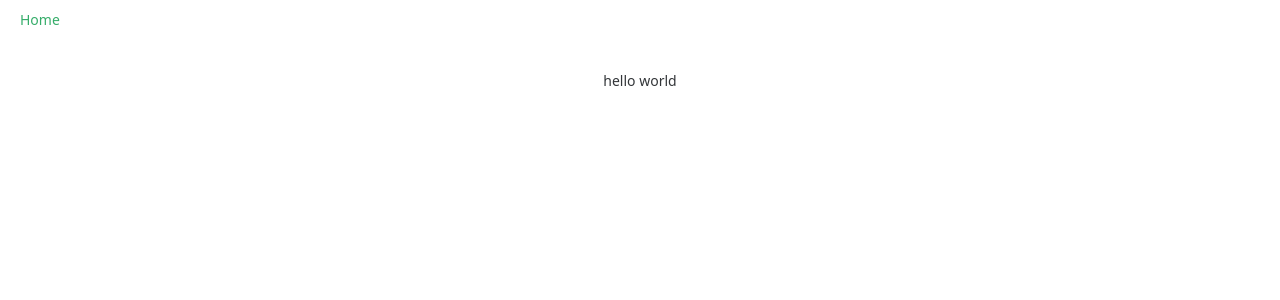
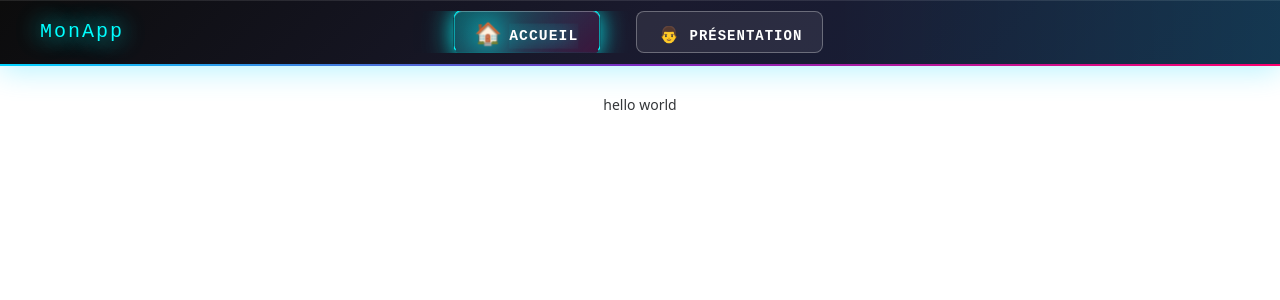
Before and after one commit to Fydyr/my-site, a Vue app: page / in a window 1280 px wide. Shown: the top 300 px of the page. Built offline with nearby package versions, Linux system fonts and the light colour scheme; the HTML template or start-up script is replaced by a standard one.

Commit message:
style(headermenu)

```diff
--- a/src/components/HeaderMenu.component.vue
+++ b/src/components/HeaderMenu.component.vue
@@ -1,17 +1,416 @@
 <template>
-  <n-menu :options="menuOptions" mode="horizontal" />
+  <n-layout-header bordered class="header">
+    <div class="header-content">
+      <!-- Logo/Brand -->
+      <div class="brand">
+        <n-text strong style="font-size: 20px; color: var(--primary-color)">
+          MonApp
+        </n-text>
+      </div>
+
+      <!-- Navigation Menu Desktop -->
+      <n-menu
+        :options="menuOptions"
+        :value="selectedKey"
+        mode="horizontal"
+        :root-indent="36"
+        class="nav-menu-centered desktop-only"
+      />
+
+      <!-- Menu Burger Mobile -->
+      <n-button
+        quaternary
+        circle
+        class="mobile-menu-button mobile-only"
+        @click="showMobileMenu = true"
+      >
+        <template #icon>
+          <span class="burger-icon">☰</span>
+        </template>
+      </n-button>
+    </div>
+
+    <!-- Drawer pour le menu mobile -->
+    <n-drawer
+      v-model:show="showMobileMenu"
+      :width="280"
+      placement="right"
+      class="mobile-drawer"
+    >
+      <n-drawer-content
+        title="Navigation"
+        closable
+        class="mobile-drawer-content"
+      >
+        <n-menu
+          :options="menuOptions"
+          :value="selectedKey"
+          mode="vertical"
+          class="mobile-nav-menu"
+        />
+      </n-drawer-content>
+    </n-drawer>
+  </n-layout-header>
 </template>
 
 <script lang="ts" setup>
-import { useRouter } from 'vue-router';
+import { useRouter, useRoute } from 'vue-router';
+import { h, computed, ref } from 'vue';
+import {
+  NLayoutHeader,
+  NMenu,
+  NText,
+  NButton,
+  NDrawer,
+  NDrawerContent,
+} from 'naive-ui';
 
 const router = useRouter();
+const route = useRoute();
 
-const menuOptions = [
+// État pour le menu burger mobile
+const showMobileMenu = ref(false);
+
+// Fonction pour fermer le menu mobile lors de la navigation
+const navigateAndClose = (path: string) => {
+  router.push(path);
+  showMobileMenu.value = false;
+};
+
+// Utilisation d'icônes simples en SVG ou emoji
+const renderIcon = (iconContent: string) => () => h('span', { style: 'font-size: 16px;' }, iconContent);
+
+const menuOptions = computed(() => [
   {
-    label: 'Home',
+    label: 'Accueil',
     key: '/',
-    onClick: () => router.push('/')
+    icon: renderIcon('🏠'),
+    onClick: () => navigateAndClose('/')
+  },
+  {
+    label: 'Présentation',
+    key: '/presentation',
+    icon: renderIcon('👨'),
+    onClick: () => navigateAndClose('/presentation')
+  },
+]);
+
+// Valeur sélectionnée basée sur la route actuelle
+const selectedKey = computed(() => route.path);
+</script>
+
+<style scoped>
+.header {
+  position: sticky;
+  top: 0;
+  z-index: 1000;
+  background: linear-gradient(135deg, #0c0c0c 0%, #1a1a2e 50%, #16213e 100%);
+  backdrop-filter: blur(20px);
+  border-bottom: 2px solid;
+  border-image: linear-gradient(90deg, #00d4ff, #7b2cbf, #ff006e) 1;
+  box-shadow:
+    0 4px 30px rgba(0, 212, 255, 0.3),
+    inset 0 1px 0 rgba(255, 255, 255, 0.1);
+  position: relative;
+  overflow: hidden;
+}
+
+.header::before {
+  content: '';
+  position: absolute;
+  top: 0;
+  left: -100%;
+  width: 100%;
+  height: 100%;
+  background: linear-gradient(90deg, transparent, rgba(0, 255, 255, 0.15), transparent);
+  animation: scan 3s linear infinite;
+}
+
+@keyframes scan {
+  0% { left: -100%; }
+  100% { left: 100%; }
+}
+
+.header-content {
+  display: flex;
+  align-items: center;
+  justify-content: center;
+  max-width: 1200px;
+  margin: 0 auto;
+  padding: 0 24px;
+  height: 64px;
+  position: relative;
+}
+
+.brand {
+  position: absolute;
+  left: 24px;
+  display: flex;
+  align-items: center;
+  z-index: 2;
+}
+
+.brand .n-text {
+  color: #00ffff !important;
+  text-shadow: 0 0 15px rgba(0, 255, 255, 0.8);
+  font-family: 'Courier New', monospace;
+  letter-spacing: 2px;
+  animation: glow 2s ease-in-out infinite alternate;
+}
+
+@keyframes glow {
+  from { text-shadow: 0 0 15px rgba(0, 255, 255, 0.8); }
+  to { text-shadow: 0 0 25px rgba(0, 255, 255, 1), 0 0 35px rgba(0, 255, 255, 0.5); }
+}
+
+.nav-menu-centered {
+  display: flex;
+  justify-content: center;
+  flex: 1;
+  z-index: 2;
+  position: relative;
+}
+
+/* Styles futuristes */
+.nav-menu-centered :deep(.n-menu-item-content) {
+  color: white !important;
+  font-family: 'Courier New', monospace;
+  font-weight: 600;
+  letter-spacing: 1px;
+  text-transform: uppercase;
+  position: relative;
+  transition: all 0.3s cubic-bezier(0.4, 0, 0.2, 1);
+  border: 1px solid rgba(255, 255, 255, 0.3);
+  border-radius: 8px;
+  background: rgba(255, 255, 255, 0.08);
+  backdrop-filter: none;
+  text-shadow: none;
+  margin: 0 12px;
+  padding: 12px 20px;
+}
+
+.nav-menu-centered :deep(.n-menu-item) {
+  margin: 0 8px;
+}
+
+.nav-menu-centered :deep(.n-menu-item:first-child) {
+  margin-left: 0;
+}
+
+.nav-menu-centered :deep(.n-menu-item:last-child) {
+  margin-right: 0;
+}
+
+.nav-menu-centered :deep(.n-menu-item-content .n-menu-item-content__icon),
+.nav-menu-centered :deep(.n-menu-item-content .n-menu-item-content-header) {
+  color: white !important;
+}
+
+.nav-menu-centered :deep(.n-menu-item:not(.n-menu-item--selected)) .n-menu-item-content {
+  color: white !important;
+}
+
+.nav-menu-centered :deep(.n-menu-item:not(.n-menu-item--selected)) .n-menu-item-content * {
+  color: white !important;
+}
+
+.nav-menu-centered :deep(.n-menu-item-content::before) {
+  content: '';
+  position: absolute;
+  top: 0;
+  left: 0;
+  right: 0;
+  bottom: 0;
+  background: linear-gradient(45deg, transparent, rgba(0, 255, 255, 0.2), transparent);
+  opacity: 0;
+  transition: opacity 0.3s ease;
+  border-radius: 8px;
+}
+
+.nav-menu-centered :deep(.n-menu-item-content:hover) {
+  background: rgba(0, 255, 255, 0.15) !important;
+  color: #00ffff !important;
+  border-color: rgba(0, 255, 255, 0.6);
+  box-shadow:
+    0 0 20px rgba(0, 255, 255, 0.5),
+    inset 0 1px 0 rgba(255, 255, 255, 0.2);
+  transform: translateY(-2px);
+  text-shadow: 0 0 15px rgba(0, 255, 255, 0.8);
+}
+
+.nav-menu-centered :deep(.n-menu-item-content:hover::before) {
+  opacity: 1;
+}
+
+.nav-menu-centered :deep(.n-menu-item-content--selected) {
+  background: linear-gradient(135deg, rgba(0, 255, 255, 0.25), rgba(255, 0, 150, 0.15)) !important;
+  color: #00ffff !important;
+  border-color: #00ffff;
+  box-shadow:
+    0 0 25px rgba(0, 255, 255, 0.7),
+    inset 0 1px 0 rgba(255, 255, 255, 0.3),
+    0 4px 15px rgba(0, 255, 255, 0.3);
+  text-shadow: 0 0 20px rgba(0, 255, 255, 1);
+  transform: scale(1.05);
+}
+
+/* Animation des icônes emoji */
+.nav-menu-centered :deep(.n-menu-item-content) span {
+  filter: none;
+  transition: all 0.3s ease;
+}
+
+.nav-menu-centered :deep(.n-menu-item-content:hover) span {
+  filter: drop-shadow(0 0 15px rgba(0, 255, 255, 1));
+  transform: scale(1.2);
+}
+
+.nav-menu-centered :deep(.n-menu-item-content--selected) span {
+  filter: drop-shadow(0 0 20px rgba(0, 255, 255, 1));
+  transform: scale(1.3);
+  animation: pulse-icon 2s ease-in-out infinite alternate;
+}
+
+@keyframes pulse-icon {
+  from { filter: drop-shadow(0 0 20px rgba(0, 255, 255, 1)); }
+  to { filter: drop-shadow(0 0 30px rgba(0, 255, 255, 1)) drop-shadow(0 0 40px rgba(255, 0, 150, 0.5)); }
+}
+
+/* Menu burger mobile */
+.mobile-menu-button {
+  border: 2px solid rgba(0, 255, 255, 0.6) !important;
+  background: rgba(0, 255, 255, 0.1) !important;
+  box-shadow: 0 0 15px rgba(0, 255, 255, 0.3);
+  transition: all 0.3s ease;
+}
+
+.mobile-menu-button:hover {
+  background: rgba(0, 255, 255, 0.2) !important;
+  box-shadow: 0 0 25px rgba(0, 255, 255, 0.5);
+  transform: scale(1.1);
+}
+
+.burger-icon {
+  color: #00ffff;
+  font-size: 20px;
+  text-shadow: 0 0 10px rgba(0, 255, 255, 0.8);
+}
+
+/* Styles pour le drawer mobile */
+.mobile-drawer :deep(.n-drawer) {
+  background: linear-gradient(135deg, #0c0c0c 0%, #1a1a2e 50%, #16213e 100%);
+}
+
+.mobile-drawer-content {
+  background: linear-gradient(135deg, #0c0c0c 0%, #1a1a2e 50%, #16213e 100%) !important;
+  border-left: 2px solid;
+  border-image: linear-gradient(90deg, #00d4ff, #7b2cbf, #ff006e) 1;
+}
+
+.mobile-drawer-content :deep(.n-drawer-header) {
+  border-bottom: 1px solid rgba(0, 255, 255, 0.3);
+  color: #00ffff !important;
+  font-family: 'Courier New', monospace;
+  text-transform: uppercase;
+  letter-spacing: 2px;
+}
+
+.mobile-drawer-content :deep(.n-drawer-header__main) {
+  color: #00ffff !important;
+  text-shadow: 0 0 10px rgba(0, 255, 255, 0.8);
+}
+
+/* Menu mobile vertical */
+.mobile-nav-menu :deep(.n-menu-item-content) {
+  color: white !important;
+  font-family: 'Courier New', monospace;
+  font-weight: 600;
+  letter-spacing: 1px;
+  text-transform: uppercase;
+  margin: 8px 0;
+  border: 1px solid rgba(255, 255, 255, 0.3);
+  border-radius: 8px;
+  background: rgba(255, 255, 255, 0.08);
+  transition: all 0.3s ease;
+  text-shadow: none;
+}
+
+.mobile-nav-menu :deep(.n-menu-item-content .n-menu-item-content__icon),
+.mobile-nav-menu :deep(.n-menu-item-content .n-menu-item-content-header) {
+  color: white !important;
+}
+
+.mobile-nav-menu :deep(.n-menu-item) .n-menu-item-content {
+  color: white !important;
+}
+
+.mobile-nav-menu :deep(.n-menu-item:not(.n-menu-item--selected)) .n-menu-item-content {
+  color: white !important;
+}
+
+.mobile-nav-menu :deep(.n-menu-item:not(.n-menu-item--selected)) .n-menu-item-content *{
+  color: white !important;
+}
+
+.mobile-nav-menu :deep(.n-menu-item-content:hover) {
+  background: rgba(0, 255, 255, 0.15) !important;
+  color: #00ffff !important;
+  border-color: rgba(0, 255, 255, 0.6);
+  box-shadow: 0 0 20px rgba(0, 255, 255, 0.4);
+  text-shadow: 0 0 15px rgba(0, 255, 255, 0.8);
+}
+
+.mobile-nav-menu :deep(.n-menu-item-content--selected) {
+  background: linear-gradient(135deg, rgba(0, 255, 255, 0.25), rgba(255, 0, 150, 0.15)) !important;
+  color: #00ffff !important;
+  border-color: #00ffff;
+  box-shadow: 0 0 25px rgba(0, 255, 255, 0.7);
+  text-shadow: 0 0 20px rgba(0, 255, 255, 1);
+}
+
+/* Responsive classes */
+.desktop-only {
+  display: flex;
+}
+
+.mobile-only {
+  display: none;
+}
+
+/* Responsive */
+@media (max-width: 768px) {
+  .header-content {
+    padding: 0 16px;
   }
-];
-</script>
+
+  .brand {
+    left: 16px;
+  }
+
+  .desktop-only {
+    display: none;
+  }
+
+  .mobile-only {
+    display: flex;
+  }
+}
+
+@media (max-width: 640px) {
+  .brand {
+    position: static;
+    margin-bottom: 8px;
+  }
+
+  .header-content {
+    flex-direction: row;
+    justify-content: space-between;
+    height: 64px;
+    padding: 12px 16px;
+  }
+
+  .header::before {
+    animation-duration: 2s;
+  }
+}
+</style>
```
